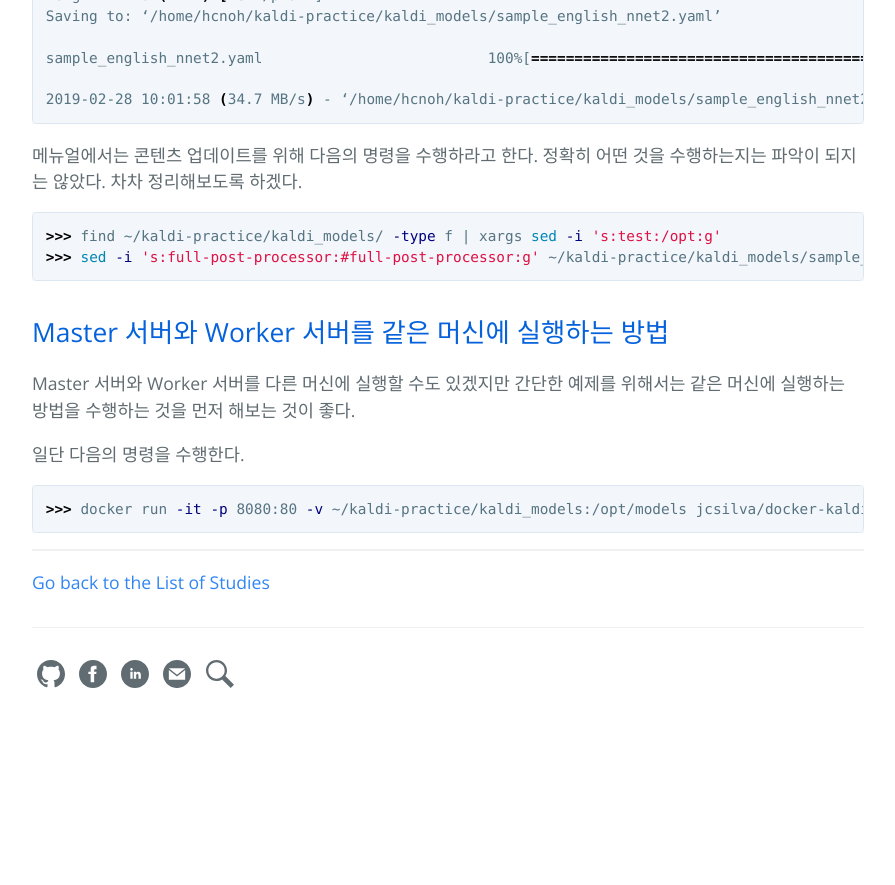
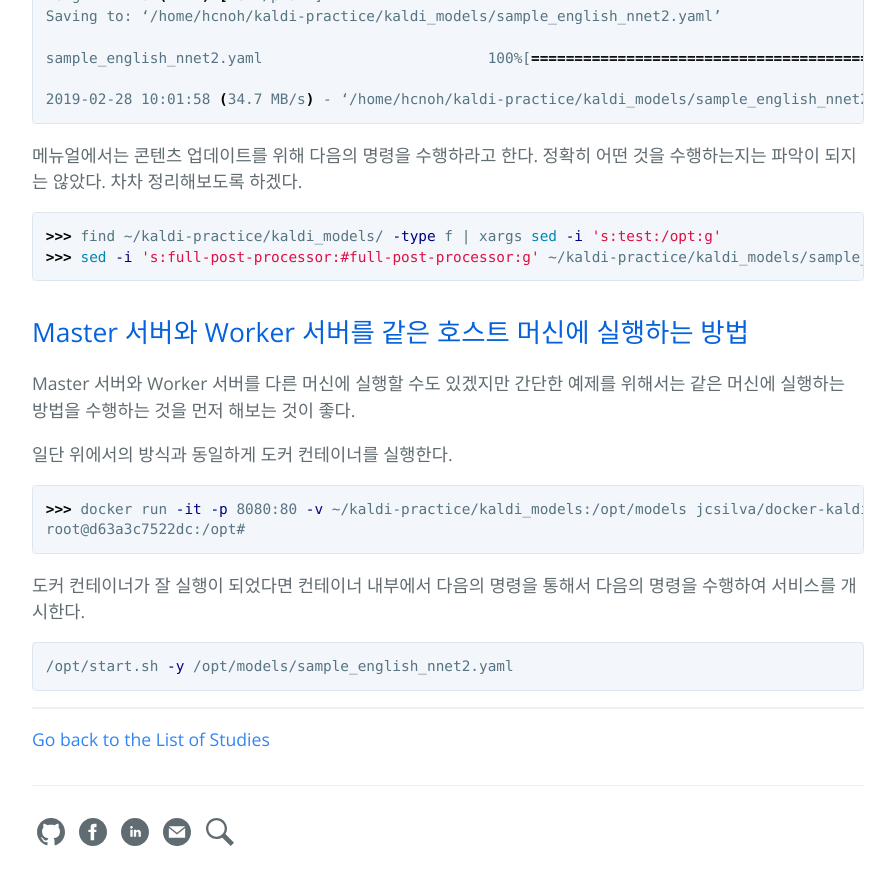
Before and after one commit to hcnoh/hcnoh.github.io, a Jekyll site: the page built from _posts/2019-02-28-kaldi-gstreamer-server.md, in a window 1280 px wide and 900 px high, scrolled down 5075 px. Shown: the top 885 px of the window, without its empty margins (192-1087 px from the left). Built offline with Jekyll 4.4.1, drawn with Linux system fonts in a browser that asks for light colours; comment, search, counter and statistics services are not loaded; before the commit the page ends 5817 px from its top, so only the background shows below that.

Commit message:
Update 2019-02-28-kaldi-gstreamer-server.md

````diff
--- a/_posts/2019-02-28-kaldi-gstreamer-server.md
+++ b/_posts/2019-02-28-kaldi-gstreamer-server.md
@@ -219,11 +219,18 @@ sample_english_nnet2.yaml                          100%[========================
 >>> sed -i 's:full-post-processor:#full-post-processor:g' ~/kaldi-practice/kaldi_models/sample_english_nnet2.yaml
 ```
 
-## Master 서버와 Worker 서버를 같은 머신에 실행하는 방법
+## Master 서버와 Worker 서버를 같은 호스트 머신에 실행하는 방법
 Master 서버와 Worker 서버를 다른 머신에 실행할 수도 있겠지만 간단한 예제를 위해서는 같은 머신에 실행하는 방법을 수행하는 것을 먼저 해보는 것이 좋다.
 
-일단 다음의 명령을 수행한다.
+일단 위에서의 방식과 동일하게 도커 컨테이너를 실행한다.
 
 ```bash
 >>> docker run -it -p 8080:80 -v ~/kaldi-practice/kaldi_models:/opt/models jcsilva/docker-kaldi-gstreamer-server:latest /bin/bash
+root@d63a3c7522dc:/opt#
 ```
+
+도커 컨테이너가 잘 실행이 되었다면 컨테이너 내부에서 다음의 명령을 통해서 다음의 명령을 수행하여 서비스를 개시한다.
+
+```bash
+/opt/start.sh -y /opt/models/sample_english_nnet2.yaml
+```
````
